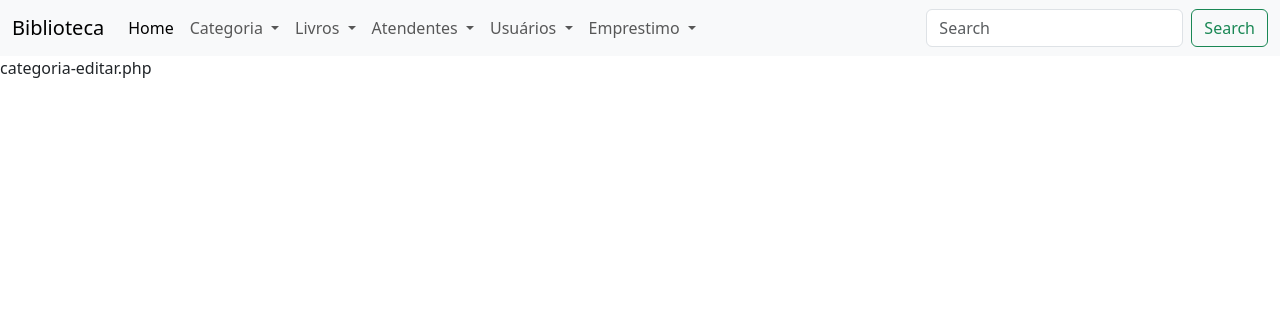
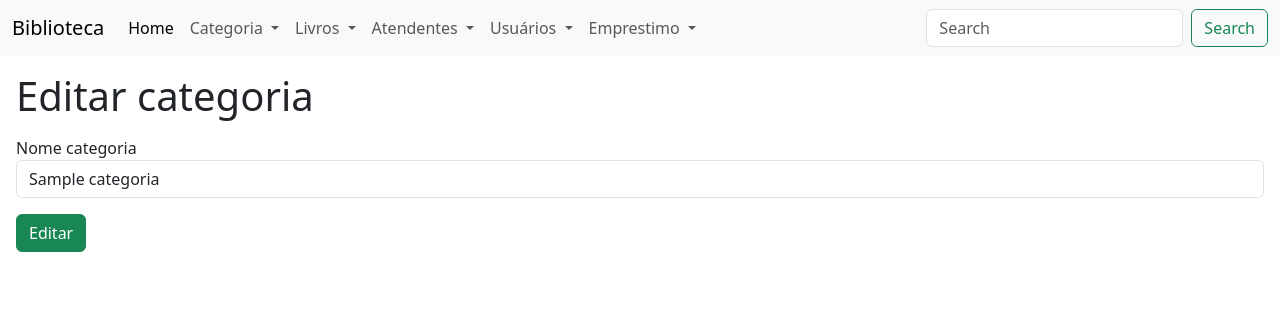
Before and after one commit to MikalROn/projeto-eliel, a PHP site: page /?page=categoria-editar&id=1 in a window 1280 px wide. Shown: the top 316 px of the page. Run offline with PHP 8.4, Linux system fonts and the light colour scheme; tables that the repository leaves empty hold one stand-in row (values such as "Sample post").

Commit message:
feat: completando crud de acordo tutorial

```diff
--- a/categoria-editar.php
+++ b/categoria-editar.php
@@ -1 +1,21 @@
-categoria-editar.php
+<h1 class="m-3"> Editar categoria </h1>
+
+
+<?php
+    $id = @$_REQUEST['id'];
+    $sql = "SELECT * FROM categoria WHERE id_categoria = '$id'";
+    $result = $conn->query($sql);
+    $row = $result->fetch_object();
+?>
+
+<form action="?page=categoria-salvar" method="POST" class="m-3">
+    <input type="hidden" name="acao" value="editar"/>
+    <label> Nome categoria </label>
+    <input type="hidden" name="id_categoria" value="<?php echo $id; ?>">
+    <input type="text" name="nome-categoria" value="<?php echo $row->nome_categoria; ?>" class="form-control">
+    <div class="mt-3">
+        <button type="submit" class="btn btn-success">
+            Editar
+        </button>
+    </div>
+</form>
```
Also changed, not shown: categoria-listar.php (+38 -3 lines), categoria-salvar.php (+8 -11 lines).
